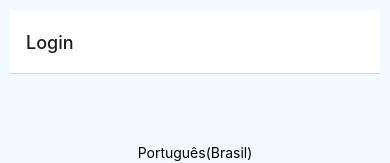
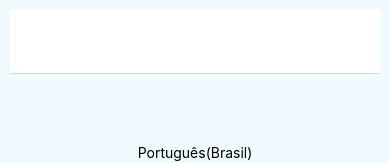
Before and after one commit to Dedaldino-Papelo/Instagram_Form_Screen, a React Native app: screen / in a window 390 px wide. Shown: the top 163 px of the page. Built offline with nearby package versions, Linux system fonts and the light colour scheme.

Commit message:
stack navigation options

```diff
--- a/App.js
+++ b/App.js
@@ -13,8 +13,8 @@ export default function App() {
     <View style={globalStyle.container}>
       <NavigationContainer>
         <Stack.Navigator>
-          <Stack.Screen name='Login' component={Login} />
-          <Stack.Screen name='Register' component={Register} />
+          <Stack.Screen name='Sign in' options={{title: ''}} component={Login} />
+          <Stack.Screen name='Sign up' options={{title: ''}}  component={Register} />
         </Stack.Navigator>
       </NavigationContainer>
     </View>
--- a/components/CustomButtom.js
+++ b/components/CustomButtom.js
@@ -1,8 +1,8 @@
 import { TouchableOpacity,Text, StyleSheet } from "react-native";
 
-export default function CustomButtom({text, type}){
+export default function CustomButtom({text, type,onPress}){
     return(
-        <TouchableOpacity style={type == 'standard'? style.Button : style.Button1}>
+        <TouchableOpacity onPress={onPress} style={type == 'standard'? style.Button : style.Button1}>
             <Text
                 style={type === 'standard' ? style.TextButton: style.TextButton1}>
                 {text}
--- a/components/Login.js
+++ b/components/Login.js
@@ -3,7 +3,11 @@ import { globalStyle } from "../global/style";
 import CustomButtom from "./CustomButtom";
 import { FormInput } from "./FormInput";
 
-export default function Login(){
+export default function Login({navigation}){
+
+    const HandleSubmit = () => {
+        navigation.navigate('Sign up')
+    }
 
     return (
         <View style={[globalStyle.container, style.LoginForm]}>
@@ -29,6 +33,7 @@ export default function Login(){
 
             <View style={style.Footer}>
                 <CustomButtom
+                    onPress={HandleSubmit}
                     text='Criar nova conta'
                 />
             </View>
```
